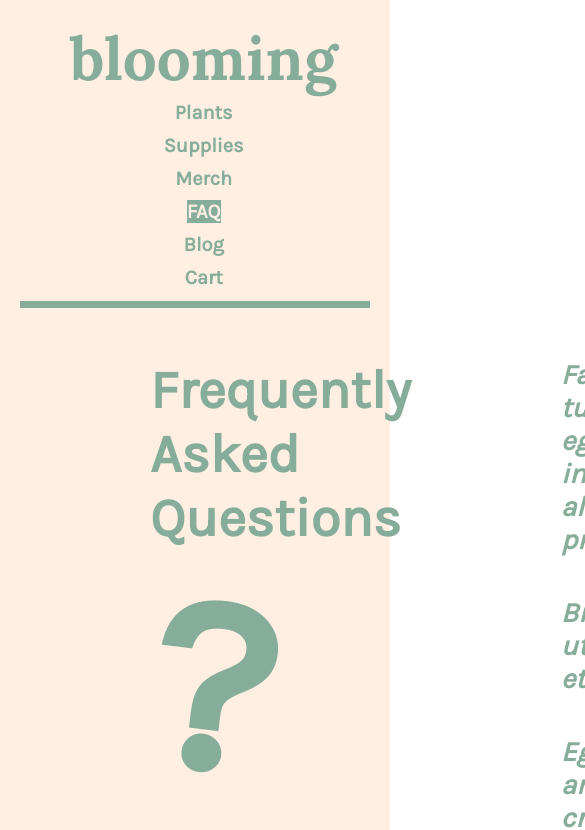
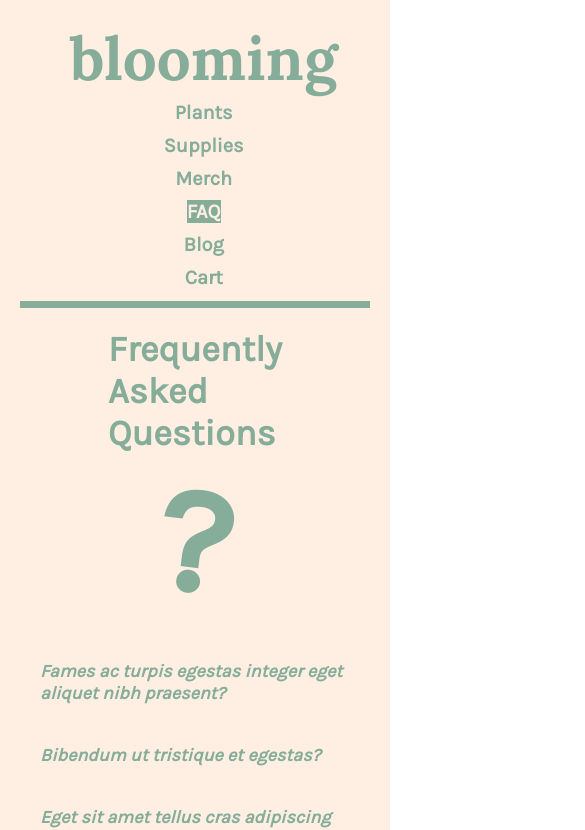
Before and after one commit to jadyhome/blooming2, a React (Create React App) app: page /faq in a window 390 px wide. Shown: the top 830 px of the page, 585 px wide, since content can reach past the window. Built offline with nearby package versions, Linux system fonts and the light colour scheme.

Commit message:
added @media screen and (max-width: 675px) to FAQ

```diff
--- a/src/styles/Faq.css
+++ b/src/styles/Faq.css
@@ -49,3 +49,38 @@ li:hover {
   background-color: #86ad9a;
   color: #ffefe3;
 }
+
+@media screen and (max-width: 675px) {
+  .faq-container {
+    display: grid;
+    grid-auto-rows: auto;
+    grid-template-columns: repeat(auto-fit, minmax(300px, 2fr));
+    gap: 0;
+    margin-top: 20px;
+    padding-bottom: 20px;
+    margin-right: 0;
+  }
+  .faq {
+    margin: 0 auto;
+    padding: 0;
+    font-family: "Karla", sans-serif;
+    color: #86ad9a;
+  }
+  .f,
+  .a,
+  .q {
+    font-size: 36px;
+    font-weight: bolder;
+  }
+  .questionmark {
+    transform: rotate(7deg);
+    font-size: 150px;
+    margin-inline-start: 0;
+    text-align: center;
+  }
+
+  .questions {
+    margin: 10px 20px 0 20px;
+    font-size: 18px;
+  }
+}
```
